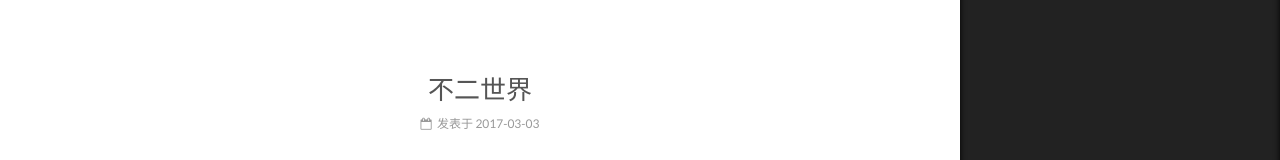
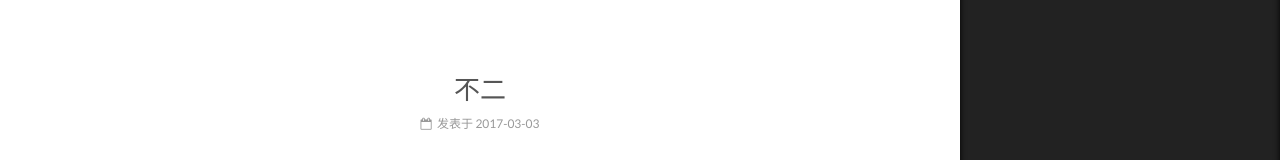
Before and after one commit to wanderJA/wander0552.github.io, a plain HTML site: page 2017/03/03/不二世界/index.html in a window 1280 px wide. Shown: the part 307-467 px from the top of the page. Drawn offline with Linux system fonts and the light colour scheme.

Commit message:
Update index.html

```diff
--- a/2017/03/03/不二世界/index.html
+++ b/2017/03/03/不二世界/index.html
@@ -270,7 +270,7 @@
 
 
 
-                不二世界
+                不二
 
 
           </h1>
```
